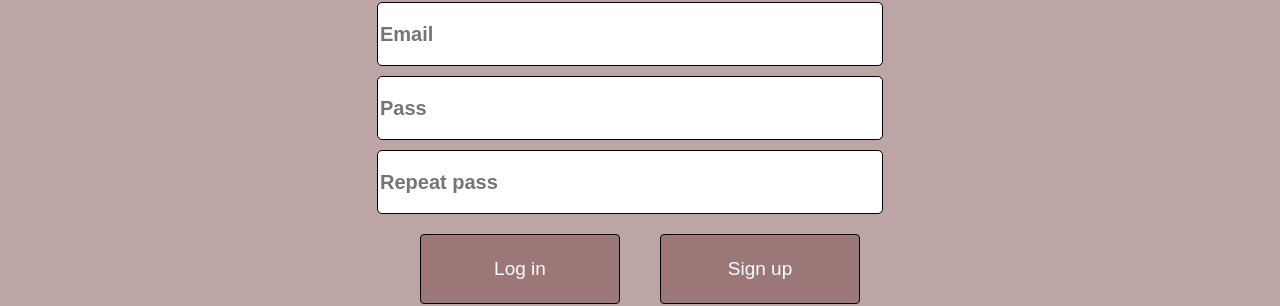
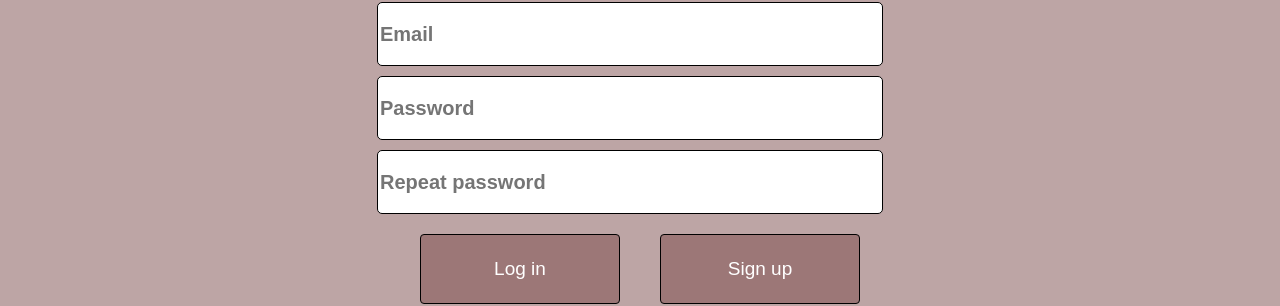
Before and after one commit to Grenaderius/marountain-apps, a React app: page /sign-up in a window 1280 px wide. Shown: the part 308-614 px from the top of the page. Built offline with nearby package versions, Linux system fonts and the light colour scheme; no server answers; the HTML template or start-up script is replaced by a standard one.

Commit message:
minor changes

```diff
--- a/src/Pages/Login.jsx
+++ b/src/Pages/Login.jsx
@@ -16,7 +16,7 @@ const Login = () => {
             const response = await fetch(`${API_URL}/login`, {
                 method: "POST",
                 headers: { "Content-Type": "application/json" },
-                body: JSON.stringify({ email, password }),
+                body: JSON.stringify({ session: { email, password } }), // ✅
             });
 
             const data = await response.json().catch(() => null);
--- a/src/Pages/SignUp.jsx
+++ b/src/Pages/SignUp.jsx
@@ -13,6 +13,11 @@ const SignUp = () => {
 
     const handleSignUp = async () => {
         setError("");
+
+        if (!email.trim() || !pass.trim() || !repeatPass.trim()) {
+            setError("Please fill in all fields");
+            return;
+        }
 
         if (pass !== repeatPass) {
             setError("Passwords do not match");
@@ -38,6 +43,7 @@ const SignUp = () => {
             }
 
             localStorage.setItem("user", JSON.stringify(data.user));
+
             navigate("/login");
         } catch (err) {
             console.error("SignUp error:", err);
@@ -53,7 +59,7 @@ const SignUp = () => {
 
             <div className="login-inputs-div">
                 <input
-                    type="text"
+                    type="email"
                     className="login-login-input"
                     placeholder="Email"
                     value={email}
@@ -62,14 +68,14 @@ const SignUp = () => {
                 <input
                     type="password"
                     className="login-pass-input"
-                    placeholder="Pass"
+                    placeholder="Password"
                     value={pass}
                     onChange={(e) => setPass(e.target.value)}
                 />
                 <input
                     type="password"
                     className="login-pass-input"
-                    placeholder="Repeat pass"
+                    placeholder="Repeat password"
                     value={repeatPass}
                     onChange={(e) => setRepeatPass(e.target.value)}
                 />
```
